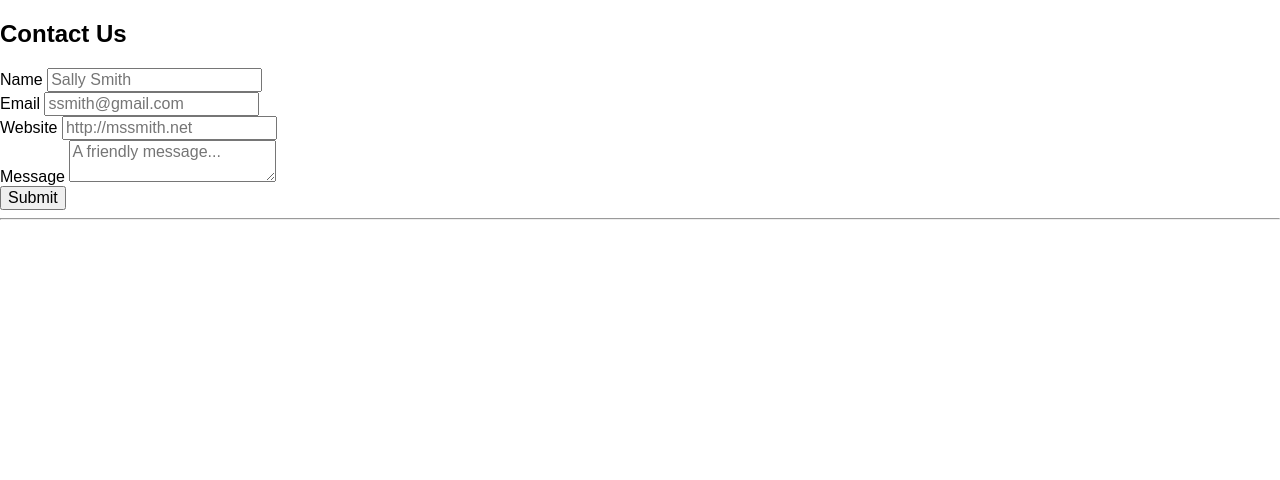
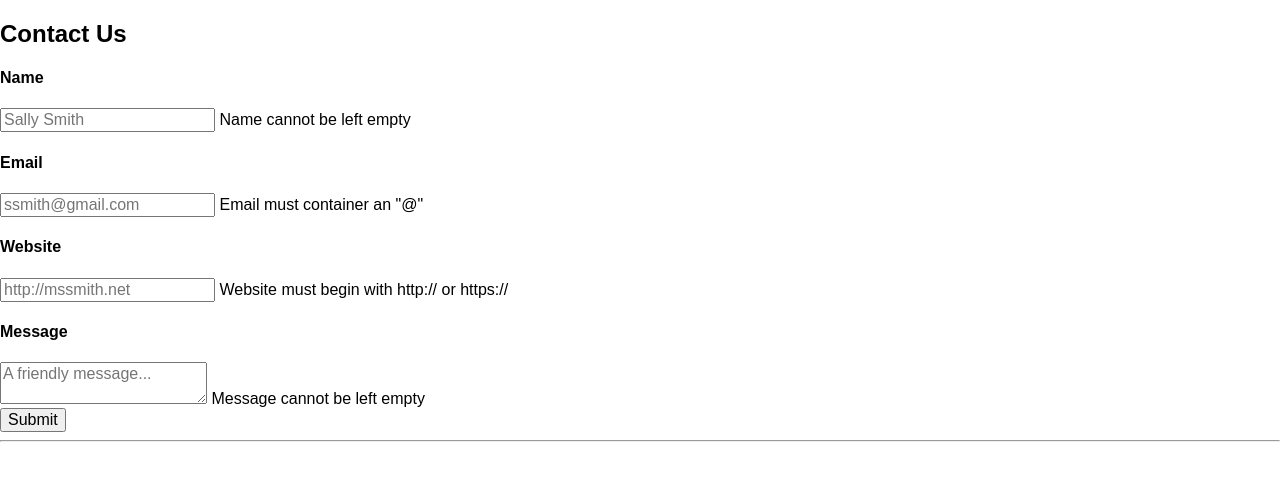
Before and after one commit to MrAceman/Angular-Contact-Form-with-validation, a website with bundled scripts: page app/index.html in a window 1280 px wide. Built offline with nearby package versions, Linux system fonts and the light colour scheme; some packages are replaced by stand-ins of ours; no server answers; files whose address does not match are found by name.

Commit message:
Added required values for all form fields.

```diff
--- a/app/index.html
+++ b/app/index.html
@@ -11,18 +11,18 @@
     <div class="container" ng-controller="FormController">
       <h2>Contact Us</h2>
         <form class="form" ng-submit="submitForm(form)">
-          Name
-          <input type="text" placeholder="Sally Smith" class="text input" ng-model="form.name">
-          {{form.name}}<br>
-          Email
-          <input type="text" placeholder="ssmith@gmail.com" class="text input" ng-model="form.email">
-          {{form.email}}<br>
-          Website
-          <input type="text" placeholder="http://mssmith.net" class="text input" ng-model="form.website">
-          {{form.website}}<br>
-          Message
-          <textarea type="textarea" placeholder="A friendly message..." class="textarea input" ng-model="form.message"></textarea>
-          {{form.message}}<br>
+          <h4>Name</h4>
+          <input type="text" placeholder="Sally Smith" class="text input" ng-model="form.name" required>
+          <span class="nameAlert alert">Name cannot be left empty</span><br>
+          <h4>Email</h4>
+          <input type="email" placeholder="ssmith@gmail.com" class="text input" ng-model="form.email" required>
+          <span class="emailAlert alert">Email must container an "@"</span><br>
+          <h4>Website</h4>
+          <input type="url" placeholder="http://mssmith.net" class="text input" ng-model="form.website" ng-pattern="/^https?:\/\//i" required>
+          <span class="urlAlert alert">Website must begin with http:// or https://</span><br>
+          <h4>Message</h4>
+          <textarea type="textarea" placeholder="A friendly message..." class="textarea input" ng-model="form.message" required></textarea>
+          <span class="messageAlert alert">Message cannot be left empty</span><br>
           <button class="button">Submit</button>
         </form>
         <hr>
--- a/src/sass/main.scss
+++ b/src/sass/main.scss
@@ -9,12 +9,16 @@ h2 {
   font-size:2.5em;
 }
 
+h4 {
+  padding-top:20px;
+}
+
 .form{
   font-size:1.5em;
 }
 
 .input{
-  margin-bottom: 10px;
+  margin-bottom: 5px;
 }
 
 .textarea{
@@ -53,3 +57,16 @@ h2 {
 .name {
   font-size:1.5em;
 }
+
+.input.ng-invalid {
+  background: yellow;
+}
+
+.input.ng-valid {
+  background: green;
+}
+
+.alert {
+  font-size: .7em;
+  color:red;
+}
```
